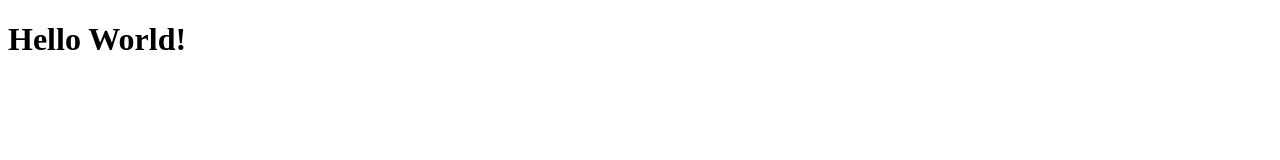
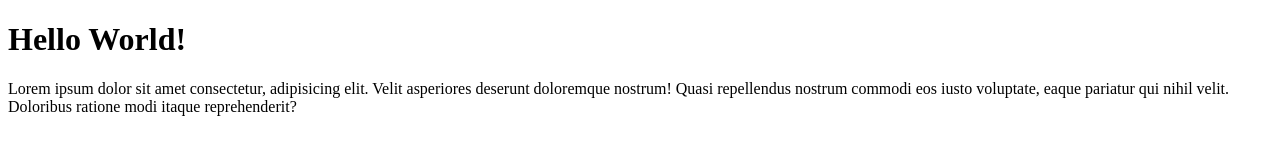
Before and after one commit to celebritycodehunter/hood-code, a plain HTML site: page index.html in a window 1280 px wide. Drawn offline with Linux system fonts and the light colour scheme.

Commit message:
added lorem

```diff
--- a/index.html
+++ b/index.html
@@ -8,5 +8,6 @@
 </head>
 <body>
     <h1>Hello World!</h1>
+    Lorem ipsum dolor sit amet consectetur, adipisicing elit. Velit asperiores deserunt doloremque nostrum! Quasi repellendus nostrum commodi eos iusto voluptate, eaque pariatur qui nihil velit. Doloribus ratione modi itaque reprehenderit?
 </body>
 </html>
```
